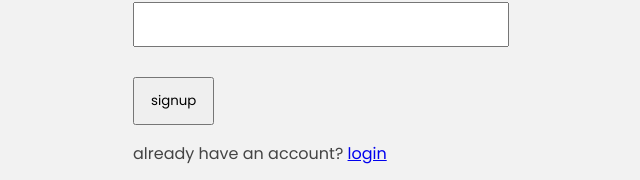
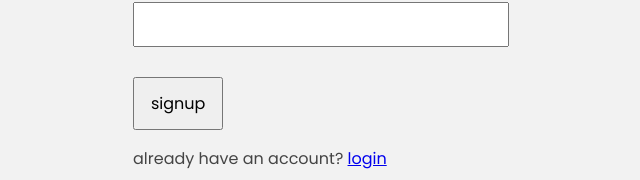
Before and after one commit to Iftee97/vue3-pinia, a Vue app: page /signup in a window 1280 px wide. Shown: the part 516-696 px from the top of the page, without its empty margins (327-967 px from the left). Built offline with nearby package versions, Linux system fonts and the light colour scheme; no server answers; the database is empty.

Commit message:
btn styles change

```diff
--- a/src/views/Login.vue
+++ b/src/views/Login.vue
@@ -78,5 +78,6 @@ export default {
 
 .login-form button {
   padding: 12px 16px;
+  font-size: 1rem;
 }
 </style>
--- a/src/views/Signup.vue
+++ b/src/views/Signup.vue
@@ -85,5 +85,6 @@ export default {
 
 .signup-form button {
   padding: 12px 16px;
+  font-size: 1rem;
 }
 </style>
```
